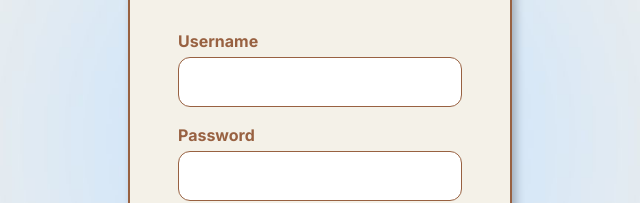
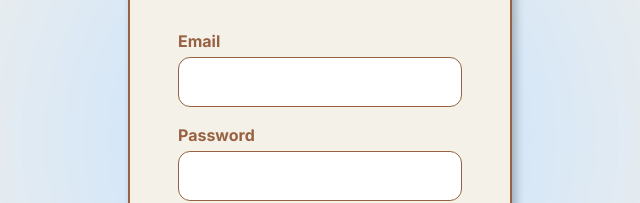
Before and after one commit to Millenniumzz/Hackaton, a website: page Frontend/Login.html in a window 1280 px wide. Shown: the part 261-464 px from the top of the page, 320-960 px from the left. Drawn offline with nearby package versions, Linux system fonts and the light colour scheme.

Commit message:
id Email

```diff
--- a/Frontend/Login.html
+++ b/Frontend/Login.html
@@ -36,12 +36,12 @@
       <!-- Login Form-->
       <form id="loginForm">
         <div class="mb-4">
-          <label class="block mb-1 font-bold text-redbrown" for="username">Username</label>
+          <label class="block mb-1 font-bold text-redbrown" for="username">Email</label>
           <input
             class="w-full border px-4 py-3 rounded-xl bg-white border-redbrown font-bold"
             type="text"
-            id="username"
-            name="username"
+            id="Email"
+            name="Email"
             required
           />
         </div>
```
Also changed, not shown: Frontend/Home.html (+2 -2 lines).
